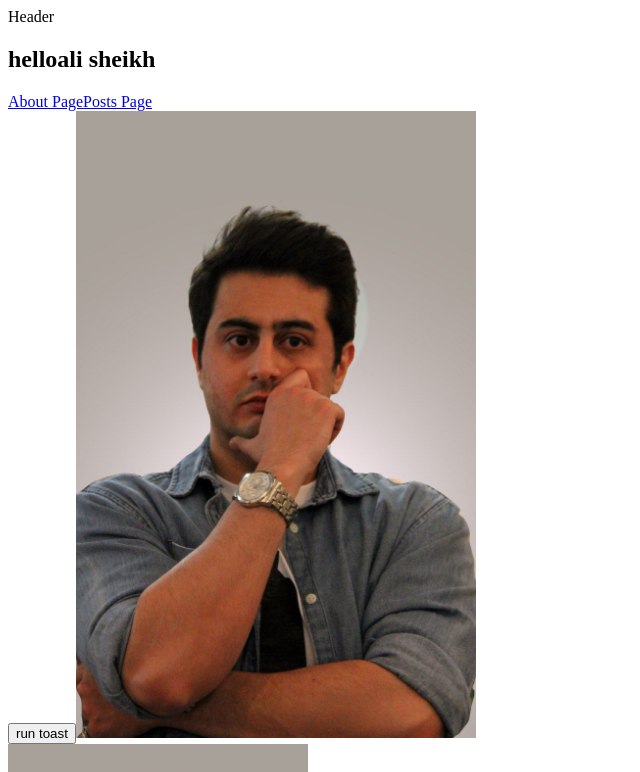
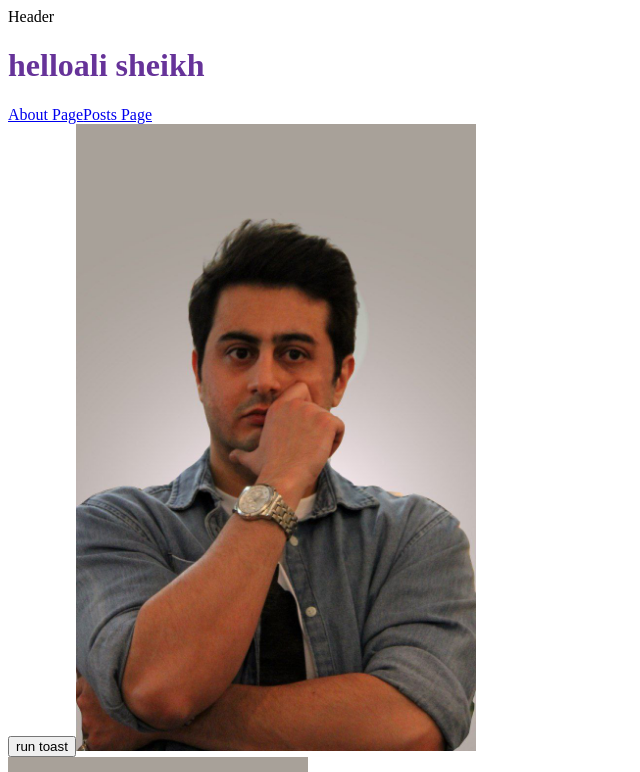
Before and after one commit to RasoulMadani/NuxtJs-VueJs-sandbox, a Nuxt app: page / in a window 1280 px wide. Shown: the top 772 px of the page, without its empty margins (0-640 px from the left). Built offline with nearby package versions, Linux system fonts and the light colour scheme.

Commit message:
اعمال سی اس اس در پروژه

```diff
--- /dev/null
+++ b/assets/css/main.css
@@ -0,0 +1,3 @@
+h1{
+    color: rebeccapurple;
+}
--- a/nuxt.config.ts
+++ b/nuxt.config.ts
@@ -3,6 +3,7 @@ export default defineNuxtConfig({
   compatibilityDate: '2024-04-03',
   devtools: { enabled: true },
   modules:['@pinia/nuxt', '@nuxt/image'],
+  css:['~/assets/css/main.css'],
   // ssr: false,
   app:{
     head:{
--- a/pages/index.vue
+++ b/pages/index.vue
@@ -13,7 +13,7 @@ function runToast(){
 
 
 <div>
-  <h2>{{$hello('ali sheikh')}}</h2>
+  <h1>{{$hello('ali sheikh')}}</h1>
   <NuxtLink to="/about">About Page</NuxtLink>
   <NuxtLink to="/posts">Posts Page</NuxtLink>
   <br>
```
